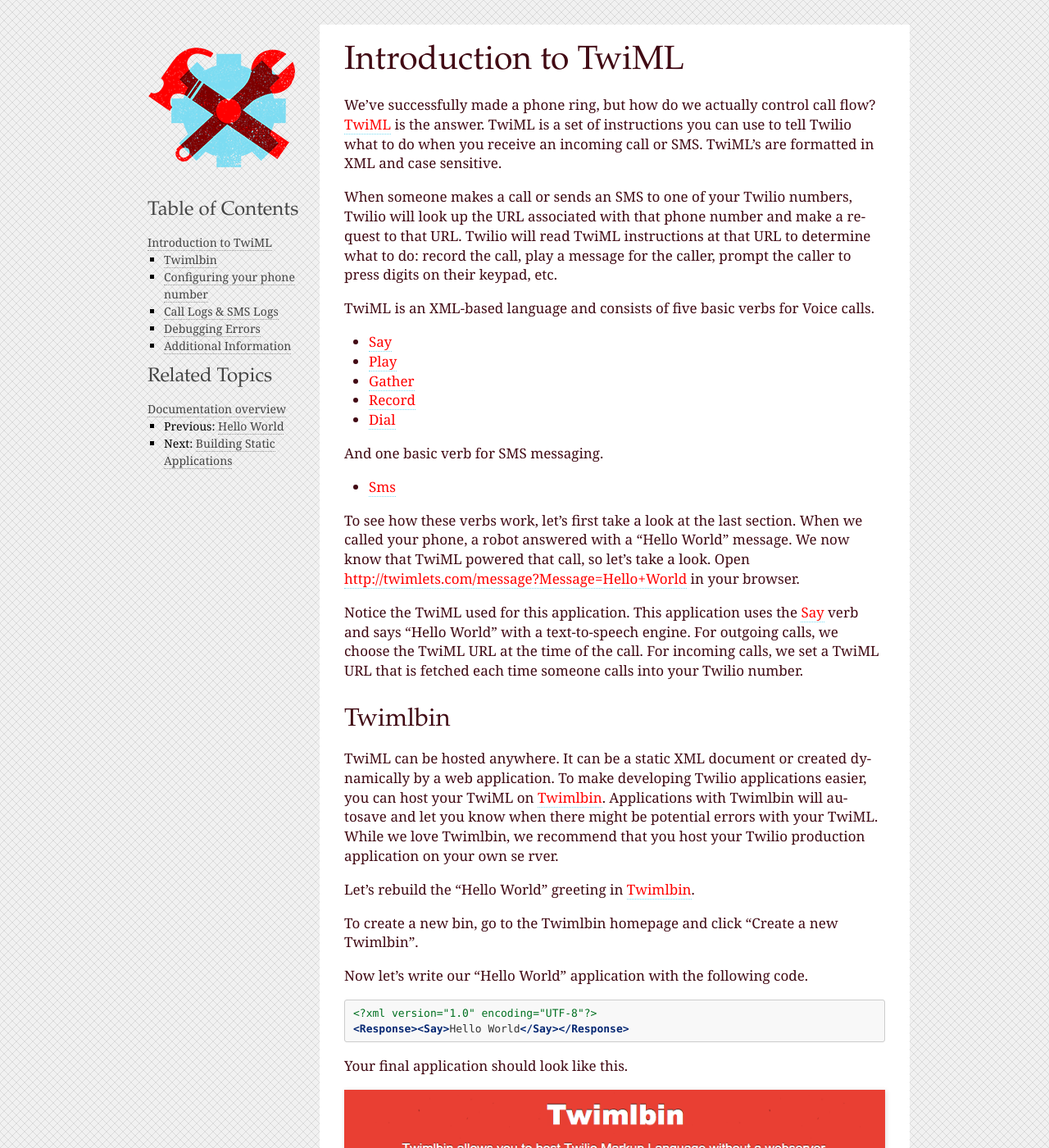
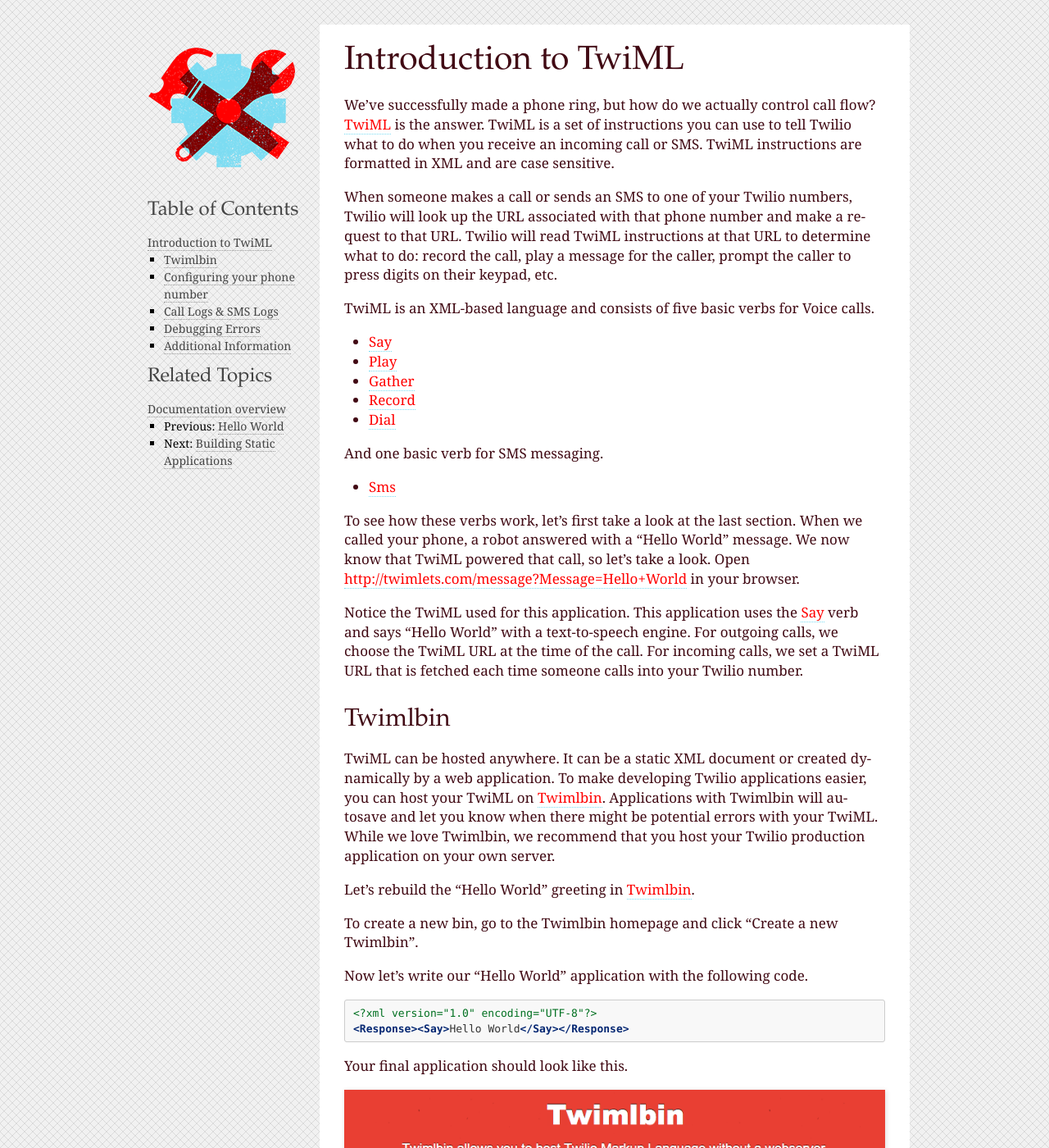
Before and after one commit to twilio/workshop, a Sphinx documentation site: the page built from docs/custom_twiml.rst, in a window 1280 px wide and 1400 px high. Shown: the whole window at 82% size. Built offline with Sphinx 7.4.7, drawn with Linux system fonts in a browser that asks for light colours; some of the changed text lies outside the part shown.

Commit message:
Fixes and tweaks

```diff
--- a/docs/custom_twiml.rst
+++ b/docs/custom_twiml.rst
@@ -6,7 +6,7 @@
 We've successfully made a phone ring, but how do we actually control call flow?
 `TwiML <https://www.twilio.com/docs/api/twiml>`_ is the
 answer. TwiML is a set of instructions you can use to tell Twilio what to do
-when you receive an incoming call or SMS. TwiML's are formatted in XML and case sensitive.
+when you receive an incoming call or SMS. TwiML instructions are formatted in XML and are case sensitive.
 
 When someone makes a call or sends an SMS to one of your Twilio numbers, Twilio
 will look up the URL associated with that phone number and make a request to
@@ -44,7 +44,7 @@
 easier, you can host your TwiML on `Twimlbin`_. Applications with Twimlbin
 will autosave and let you know when there might be potential errors with
 your TwiML. While we love Twimlbin, we recommend that you host your Twilio
-production application on your own se   rver.
+production application on your own server.
 
 Let's rebuild the "Hello World" greeting in `Twimlbin`_.
 
@@ -122,7 +122,7 @@
 This TwiML is invalid. We open the Response and never close it.
 
 Call your phone number. Do you hear application recorded message that says "We're
-sorry, an application error has occurred".
+sorry, an application error has occurred"?
 
 Now let's find out why your application error has occurred. The first place
 we'll want to look is the `debugger
```
Also changed, not shown: other parts of docs/custom_twiml.rst (+1 -1 lines).
